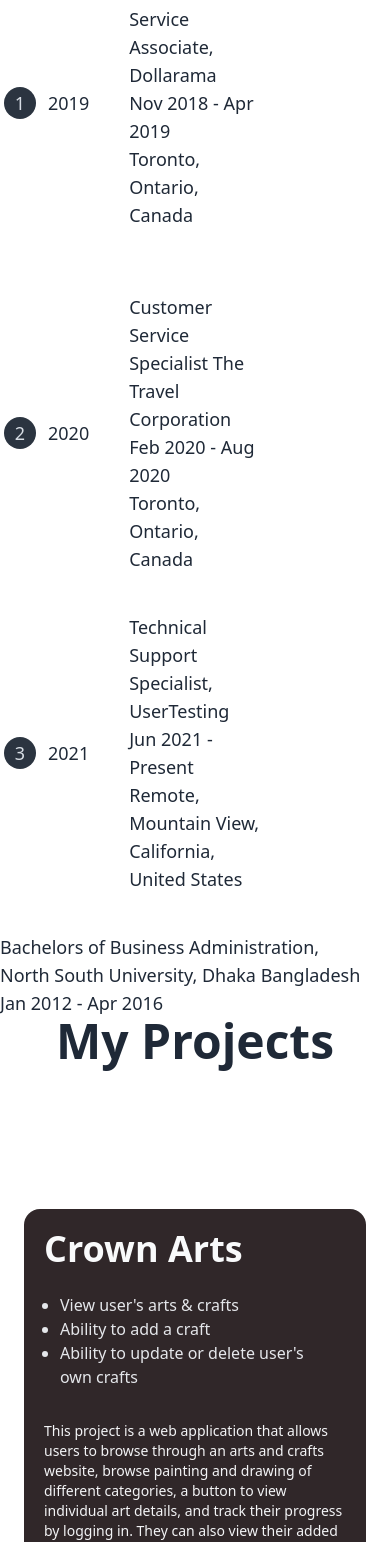
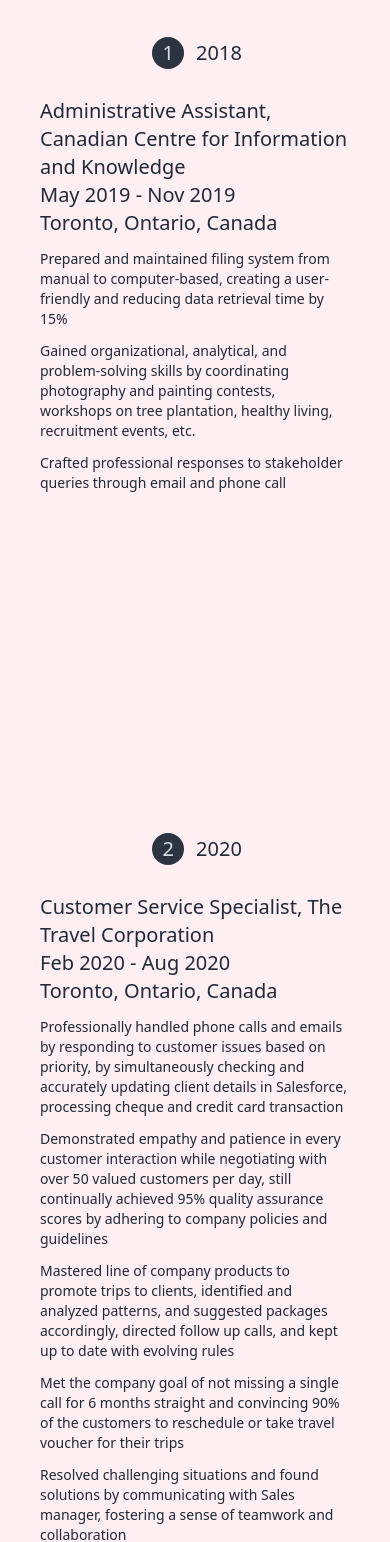
Before and after one commit to farzana-mohsin/portfolio-farzana_mohsin, a React (Vite) app in the folder portfolio-farzana/: page / in a window 390 px wide. Shown: the part 1427-2969 px from the top of the page. Built offline with nearby package versions, Linux system fonts and the light colour scheme.

Commit message:
complete experience and education section and make it responsive

```diff
--- a/portfolio-farzana/src/Components/EducationExperience.jsx
+++ b/portfolio-farzana/src/Components/EducationExperience.jsx
@@ -1,42 +1,126 @@
 const EducationExperience = () => {
   return (
-    <div className='text-lg'>
-      <h2 className='font-bold my-6'>Work and Education Section</h2>
-      <div className='flex flex-col lg:flex-row justify-center gap-0'>
-        <div>
+    <div className='text-lg bg-[#ffeff3] py-16'>
+      <div className='flex flex-col lg:flex-row justify-center container mx-auto'>
+        <div className='ml-10 mr-10 lg:ml-0 lg:mr-0'>
           {/* Work Experience */}
+          <h1 className='text-4xl font-bold text-center text-[#952940] pb-0 mb-10 lg:mb-0'>
+            Work Experience
+          </h1>
           <ul className='steps steps-vertical'>
-            <div className='flex gap-10 items-center mt-5 mb-10'>
-              <li className='step step-neutral'>2019</li>
-              <p className='w-1/3'>
-                Customer Service Associate, Dollarama
-                <p>Nov 2018 - Apr 2019</p>
+            <div className='flex flex-col lg:flex-row gap-3 lg:gap-10 items-center'>
+              <li className='step step-neutral text-xl'>2018</li>
+              <p className='lg:w-1/3 text-xl'>
+                Administrative Assistant, Canadian Centre for Information and
+                Knowledge
+                <p>May 2019 - Nov 2019</p>
                 <p>Toronto, Ontario, Canada</p>
               </p>
+              <ul className='list-disc lg:w-1/3 space-y-3 text-sm'>
+                <li>
+                  Prepared and maintained filing system from manual to
+                  computer-based, creating a user-friendly and reducing data
+                  retrieval time by 15%
+                </li>
+                <li>
+                  Gained organizational, analytical, and problem-solving skills
+                  by coordinating photography and painting contests, workshops
+                  on tree plantation, healthy living, recruitment events, etc.
+                </li>
+                <li>
+                  Crafted professional responses to stakeholder queries through
+                  email and phone call
+                </li>
+              </ul>
             </div>
-            <div className='flex gap-10 items-center my-5'>
-              <li className='step step-neutral'>2020</li>
-              <p className='w-1/3'>
-                Customer Service Specialist The Travel Corporation
+            <div className='flex flex-col lg:flex-row gap-3 lg:gap-10 items-center'>
+              <li className='step step-neutral text-xl'>2020</li>
+              <p className='lg:w-1/3 text-xl'>
+                Customer Service Specialist, The Travel Corporation
                 <p>Feb 2020 - Aug 2020</p>
                 <p>Toronto, Ontario, Canada</p>
               </p>
+              <ul className='list-disc lg:w-1/3 space-y-3 text-sm'>
+                <li>
+                  Professionally handled phone calls and emails by responding to
+                  customer issues based on priority, by simultaneously checking
+                  and accurately updating client details in Salesforce,
+                  processing cheque and credit card transaction
+                </li>
+                <li>
+                  Demonstrated empathy and patience in every customer
+                  interaction while negotiating with over 50 valued customers
+                  per day, still continually achieved 95% quality assurance
+                  scores by adhering to company policies and guidelines
+                </li>
+                <li>
+                  Mastered line of company products to promote trips to clients,
+                  identified and analyzed patterns, and suggested packages
+                  accordingly, directed follow up calls, and kept up to date
+                  with evolving rules
+                </li>
+                <li>
+                  Met the company goal of not missing a single call for 6 months
+                  straight and convincing 90% of the customers to reschedule or
+                  take travel voucher for their trips
+                </li>
+                <li>
+                  Resolved challenging situations and found solutions by
+                  communicating with Sales manager, fostering a sense of
+                  teamwork and collaboration
+                </li>
+              </ul>
             </div>
-            <div className='flex gap-10 items-center my-5'>
-              <li className='step step-neutral '>2021</li>
-              <p className='w-1/3'>
+            <div className='flex flex-col lg:flex-row gap-3 lg:gap-10 items-center'>
+              <li className='step step-neutral text-xl'>2021</li>
+              <p className='lg:w-1/3 text-xl'>
                 Technical Support Specialist, UserTesting
                 <p>Jun 2021 - Present</p>
-                <p>Remote, Mountain View, California, United States</p>
+                <p>Remote, Toronto, Ontario, Canada</p>
               </p>
+              <ul className='list-disc lg:w-1/3 space-y-3 text-sm my-5'>
+                <li>
+                  Professionally handled phone calls and emails by responding to
+                  customer issues based on priority, by simultaneously checking
+                  and accurately updating client details in Salesforce,
+                  processing cheque and credit card transaction
+                </li>
+                <li>
+                  Demonstrated empathy and patience in every customer
+                  interaction while negotiating with over 50 valued customers
+                  per day, still continually achieved 95% quality assurance
+                  scores by adhering to company policies and guidelines
+                </li>
+                <li>
+                  Mastered line of company products to promote trips to clients,
+                  identified and analyzed patterns, and suggested packages
+                  accordingly, directed follow up calls, and kept up to date
+                  with evolving rules
+                </li>
+                <li>
+                  Met the company goal of not missing a single call for 6 months
+                  straight and convincing 90% of the customers to reschedule or
+                  take travel voucher for their trips
+                </li>
+                <li>
+                  Resolved challenging situations and found solutions by
+                  communicating with Sales manager, fostering a sense of
+                  teamwork and collaboration
+                </li>
+              </ul>
             </div>
 
             {/* <li className='step'>Receive Product</li> */}
           </ul>
         </div>
-        <div className='mt-5'>
+        <div className='ml-10 mr-10 lg:ml-0 lg:mr-0 lg:w-1/3 my-10'>
           {/* Education Background */}
-          <h2>Bachelors of Business Administration,</h2>
+          <h1 className='text-4xl font-bold text-[#952940] lg:pb-10 '>
+            Education Background
+          </h1>
+          <h2 className='mt-8 lg:mt-16'>
+            Bachelors of Business Administration,
+          </h2>
           <p> North South University, Dhaka Bangladesh</p>
           <p>Jan 2012 - Apr 2016</p>
         </div>
--- a/portfolio-farzana/src/Components/Projects.jsx
+++ b/portfolio-farzana/src/Components/Projects.jsx
@@ -3,8 +3,10 @@
 const Projects = () => {
   return (
     <div>
-      <h2 className='text-5xl font-bold text-center'>My Projects</h2>
-      <div className='my-20 flex flex-col lg:flex-row'>
+      <h2 className='text-5xl font-bold text-center text-[#952940] my-16'>
+        My Projects
+      </h2>
+      <div className=' flex flex-col lg:flex-row'>
         <div className='max-w-xl px-6 py-16 mx-auto space-y-12'>
           <article className='space-y-8 bg-[#302729] text-gray-50 p-5 rounded-2xl'>
             <div className='space-y-6'>
```
